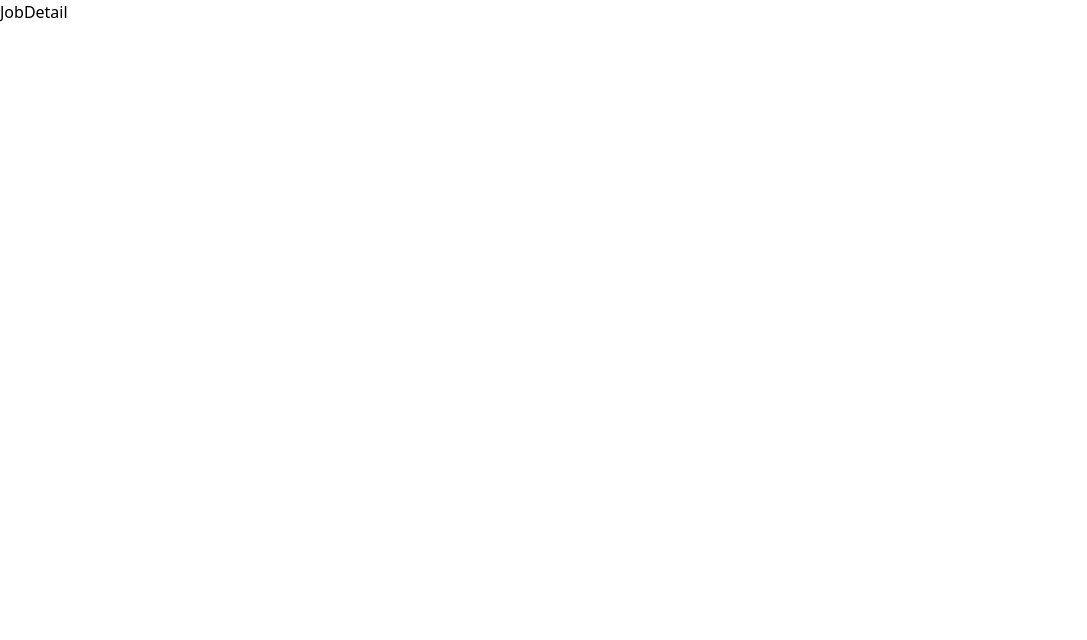
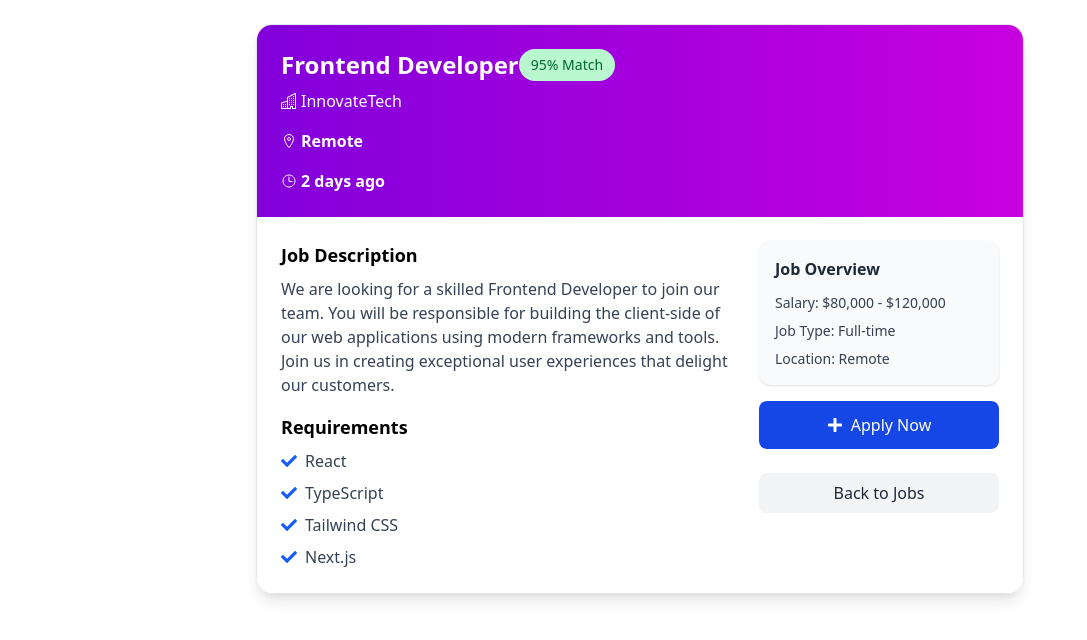
Before and after one commit to vig-tirakapadi18/pattem-job-portal, a React (Vite) app: page /jobs/1 in a window 1280 px wide. Shown: the top 640 px of the page, without its empty margins (0-1087 px from the left). Built offline with nearby package versions, Linux system fonts and the light colour scheme.

Commit message:
created a job detail section with job id

```diff
--- a/src/pages/JobDetail.tsx
+++ b/src/pages/JobDetail.tsx
@@ -1,7 +1,86 @@
 import React from "react";
+import { useParams } from "react-router-dom";
+import { jobs } from "../data/jobs";
+import { BsBuildings } from "react-icons/bs";
+import { IoLocationOutline, IoTimeOutline } from "react-icons/io5";
+import { FaCheck, FaPlus } from "react-icons/fa";
 
 const JobDetail = (): React.JSX.Element => {
-  return <div>JobDetail</div>;
+  const { jobId } = useParams();
+
+  const currentJob = jobs?.find((job) => job.id === Number(jobId));
+
+  return (
+    <div className="max-w-3xl mx-auto my-6 rounded-2xl overflow-hidden shadow-lg border border-gray-200">
+      <div className="bg-gradient-to-r from-purple-700 to-fuchsia-600 p-6 text-white flex flex-col sm:flex-row sm:items-center sm:justify-between gap-4">
+        <div>
+          <div className="flex justify-between">
+            <h2 className="text-2xl font-semibold">{currentJob?.title}</h2>
+            <span className="bg-green-200 text-green-800 px-3 py-1 rounded-full font-medium text-sm flex items-center">
+              {currentJob?.ai_match_score}% Match
+            </span>
+          </div>
+          <div className="flex flex-col font-semibold mt-2 gap-4">
+            <div className="flex items-center gap-1">
+              <BsBuildings />
+              <span className="font-medium">{currentJob?.company}</span>
+            </div>
+            <div className="flex items-center gap-1">
+              <IoLocationOutline />
+              <span>{currentJob?.location}</span>
+            </div>
+            <div className="flex items-center gap-1">
+              <IoTimeOutline />
+              <span>{currentJob?.posted}</span>
+            </div>
+          </div>
+        </div>
+      </div>
+
+      <div className="p-6 bg-white flex flex-col gap-6 sm:flex-row sm:justify-between sm:items-start">
+        <div className="flex-1">
+          <h3 className="text-lg font-semibold mb-2">Job Description</h3>
+          <p className="text-gray-700 mb-4">{currentJob?.description}</p>
+
+          <h3 className="text-lg font-semibold mb-2">Requirements</h3>
+          <ul className="space-y-2 text-gray-700">
+            {currentJob?.skills.map((skill) => (
+              <li key={skill} className="flex items-center gap-2">
+                <FaCheck className="text-blue-600" />
+                {skill}
+              </li>
+            ))}
+          </ul>
+        </div>
+
+        <div className="flex flex-col gap-2 w-full sm:w-60 mt-6 sm:mt-0">
+          <div className="bg-gray-50 p-4 rounded-xl shadow-sm">
+            <h4 className="font-semibold text-gray-800 mb-3">Job Overview</h4>
+            <div className="text-sm text-gray-700 space-y-2">
+              <div>
+                <span className="font-medium">Salary: </span>
+                {currentJob?.salary}
+              </div>
+              <div>
+                <span className="font-medium">Job Type: </span>
+                {currentJob?.type}
+              </div>
+              <div>
+                <span className="font-medium">Location: </span>
+                {currentJob?.location}
+              </div>
+            </div>
+          </div>
+          <button className="flex items-center justify-center gap-2 w-full bg-blue-700 hover:bg-blue-800 text-white py-3 rounded-lg transition-all my-2">
+            <FaPlus /> Apply Now
+          </button>
+          <button className="w-full bg-gray-100 hover:bg-gray-200 text-gray-800 py-2 rounded-lg transition-all my-2">
+            Back to Jobs
+          </button>
+        </div>
+      </div>
+    </div>
+  );
 };
 
 export default JobDetail;
```
